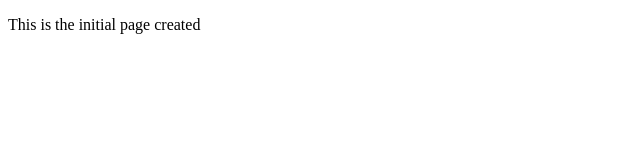
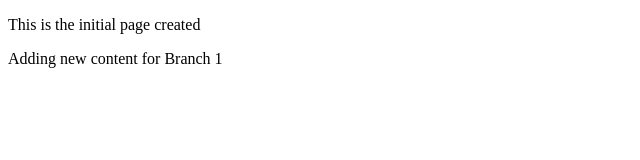
Before and after one commit to EttaJames/MergingBranches, a plain HTML site: page index.html in a window 1280 px wide. Shown: the whole page, without its empty margins (0-640 px from the left). Drawn offline with Linux system fonts and the light colour scheme.

Commit message:
Added new content to branch 1

```diff
--- a/index.html
+++ b/index.html
@@ -7,5 +7,6 @@
   </head>
   <body>
     <p>This is the initial page created</p>
+    <p>Adding new content for Branch 1</p>
   </body>
 </html>
```
